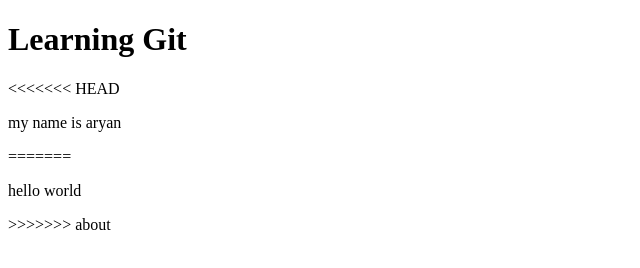
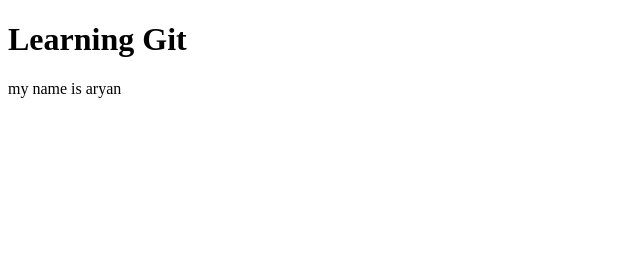
Before and after one commit to Devbyaryan/git, a plain HTML site: page index.html in a window 1280 px wide. Shown: the whole page, without its empty margins (0-640 px from the left). Drawn offline with Linux system fonts and the light colour scheme.

Commit message:
console hii

```diff
--- a/index.html
+++ b/index.html
@@ -7,10 +7,6 @@
 </head>
 <body>
     <h1>Learning Git</h1>
-<<<<<<< HEAD
     <p>my name is aryan</p>
-=======
-    <p>hello world</p>
->>>>>>> about
 </body>
 </html>
```
